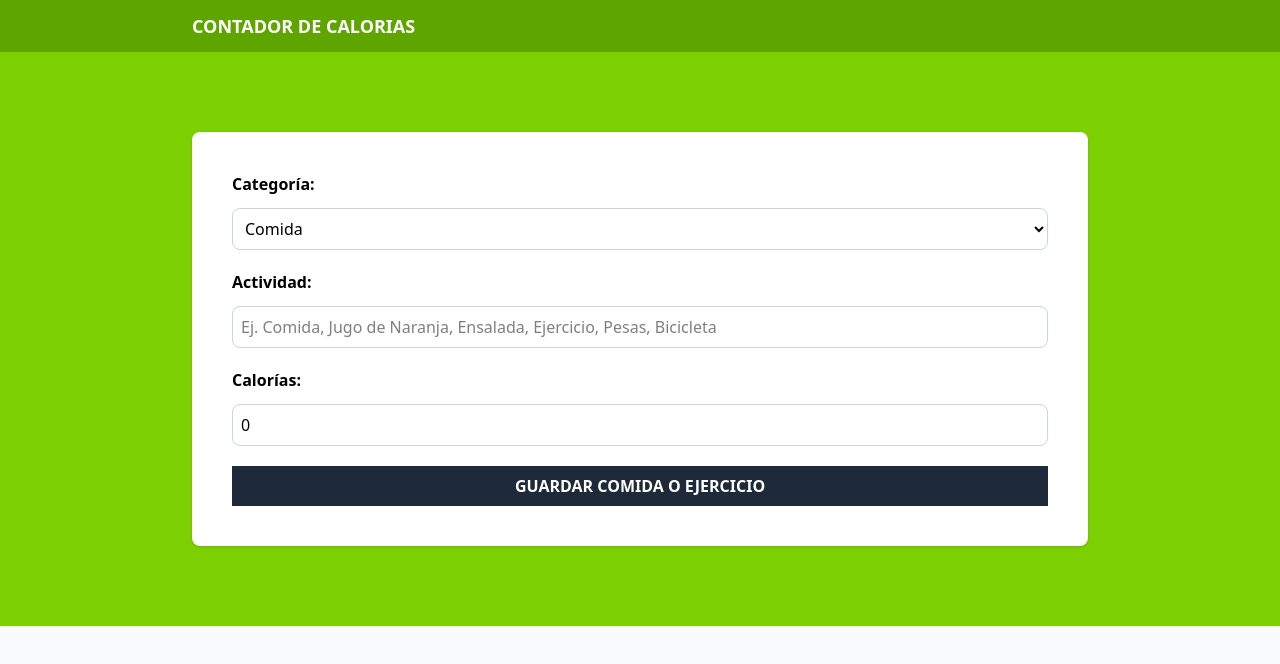
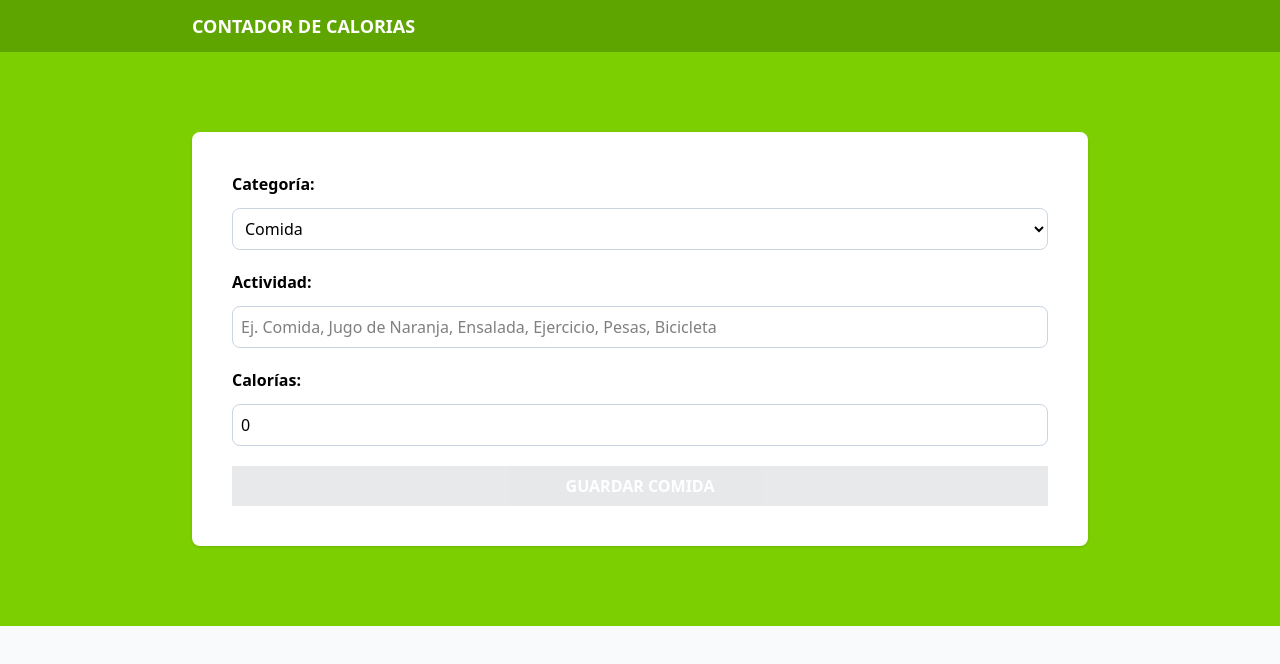
Before and after one commit to antonyrz/calories_tracker, a React (Vite) app: page / in a window 1280 px wide. Shown: the top 664 px of the page. Built offline with nearby package versions, Linux system fonts and the light colour scheme.

Commit message:
agregando texto dinamico al submit

```diff
--- a/src/components/Form.tsx
+++ b/src/components/Form.tsx
@@ -1,4 +1,4 @@
-import { useState } from "react";
+import { useEffect, useState } from "react";
 import type { ChangeEvent } from "react";
 import { categories } from "../data/categories";
 import type { Activity } from "../types";
@@ -11,6 +11,8 @@ export default function Form() {
         calories: 0
     });
 
+    const [submitText, setSubmitText] = useState('');
+
     const handleChange = (e : ChangeEvent<HTMLSelectElement> | ChangeEvent<HTMLInputElement>) => {
 
         const input = e.target.id;
@@ -22,9 +24,27 @@ export default function Form() {
             ...activity,
             [input]: isNumberField ? +value : value
         });
+    }
 
-        console.log(activity)
-    }
+    const isValidActivity = () => {
+        const {name, calories} = activity;
+        return name.trim() !== '' && calories > 0
+    };
+
+    useEffect(() => {
+
+        let textSubmit = '';
+
+        categories.forEach(category => {
+            if(category.id === activity.category){
+                textSubmit = `Guardar ${category.name}`;
+            };
+        });
+
+        setSubmitText(textSubmit);
+
+    }, [activity.category]);
+
 
   return (
     <>
@@ -38,6 +58,7 @@ export default function Form() {
                 className="border border-slate-300 p-2 rounded-lg w-full bg-white">
                     {categories.map((category) => (
                         <option
+                            id={category.name}
                             key={category.id}
                             value={category.id}>
                             {category.name}
@@ -71,9 +92,12 @@ export default function Form() {
             </div>
 
             <input
+            id="submit-form"
             type="submit"
-            className="bg-gray-800 hover:bg-gray-900 w-full p-2 text-white font-bold uppercase cursor-pointer"
-            value='Guardar comida o ejercicio'
+            className="bg-gray-800 hover:bg-gray-900 w-full disabled:opacity-10 disabled:cursor-auto p-2 text-white font-bold uppercase cursor-pointer"
+            value={submitText}
+            disabled={!isValidActivity()}
+
             />
         </form>
     </>
```
